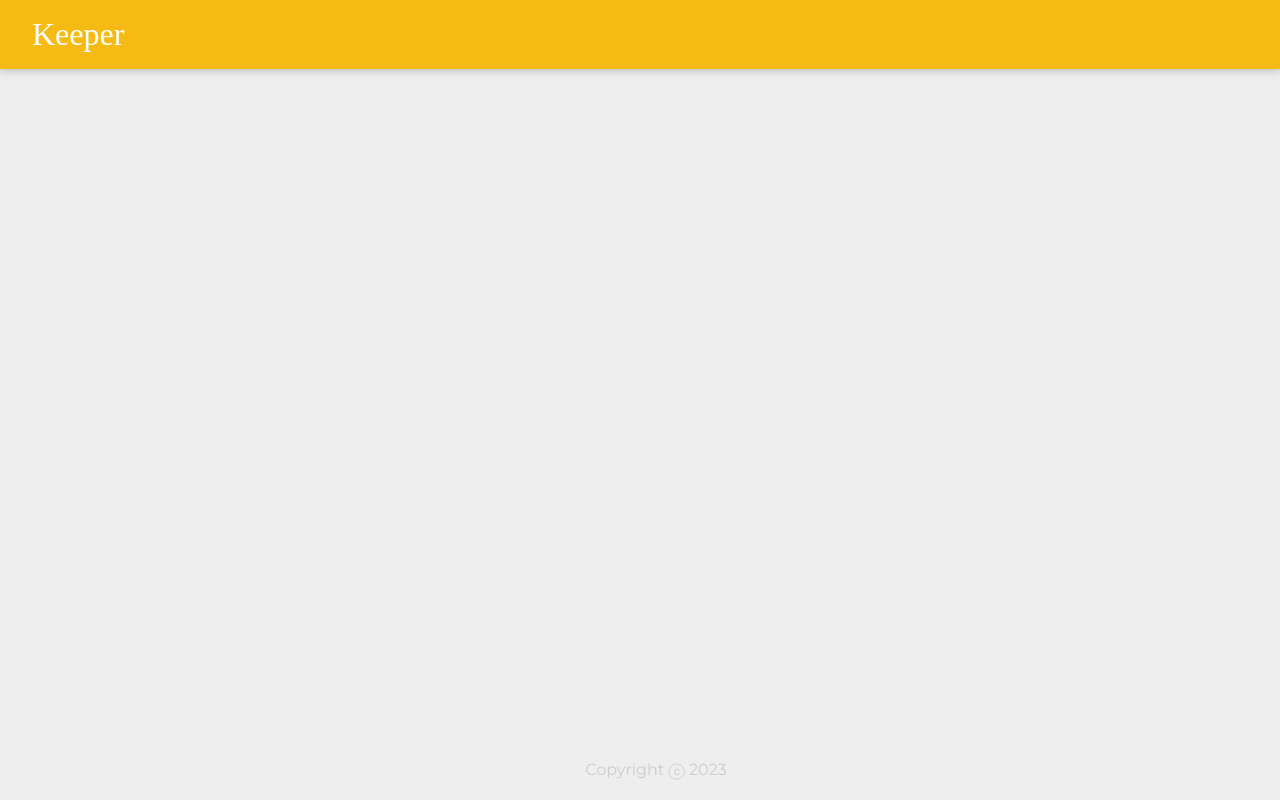
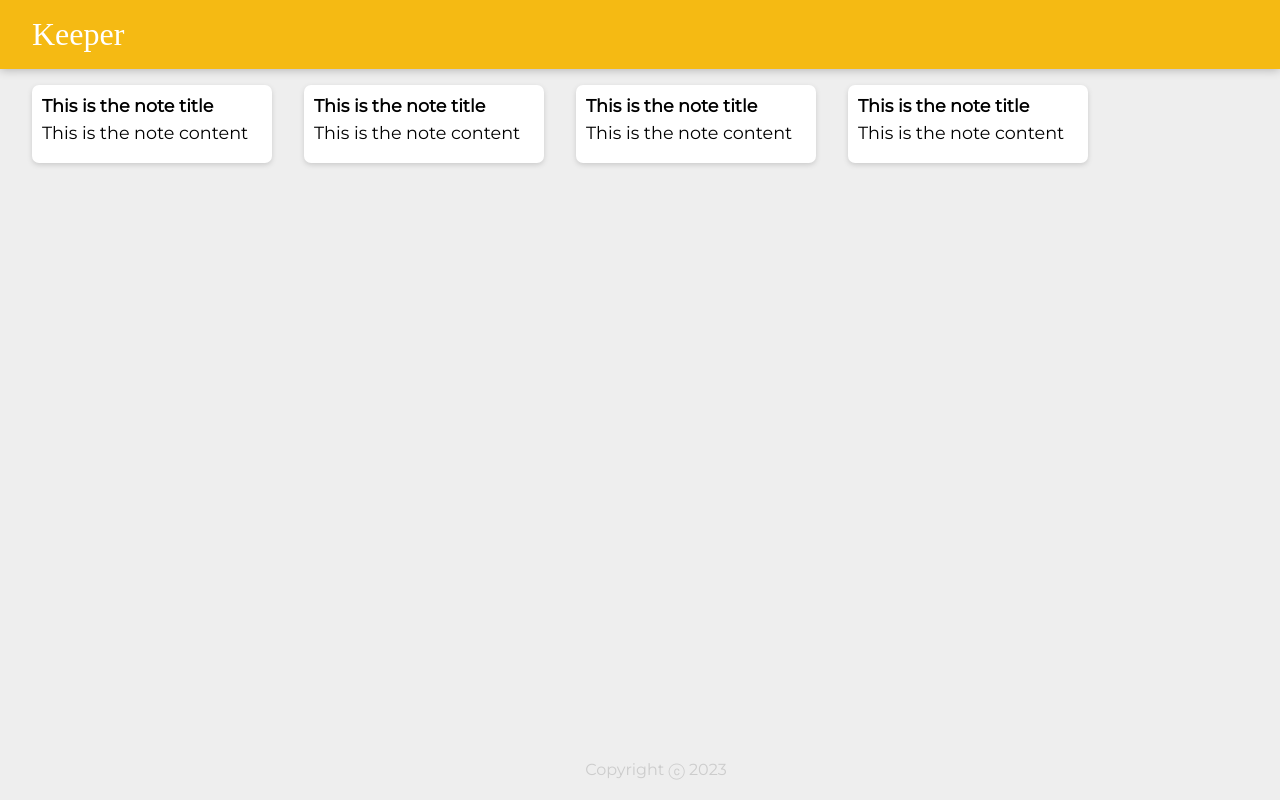
Before and after one commit to Sohaib-Mehmood/KeeperApp-ReactJS, a React (Create React App) app in the folder keeper-app/: page / in a window 1280 px wide. Built offline with nearby package versions, Linux system fonts and the light colour scheme; a web font is replaced by a local one.

Commit message:
added Note functionality

```diff
--- a/keeper-app/src/App.jsx
+++ b/keeper-app/src/App.jsx
@@ -4,13 +4,18 @@ import Footer from "./Footer";
 import Note from "./Note";
 import notes from "../src/notes"
 
-console.log(notes);
-
 
 function App() {
   return (
     <div>
       <Header />
+      {notes.map(noteItem => (
+        <Note
+          key={noteItem.key}
+          title={noteItem.title}
+          content={noteItem.content}
+        />
+      ))}
       <Footer />
     </div>
   );
```
Also changed, not shown: 1 other file (tests, documents, lock files or other folders).
